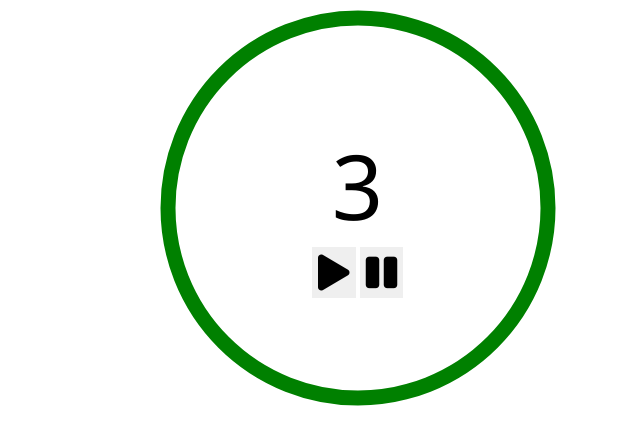
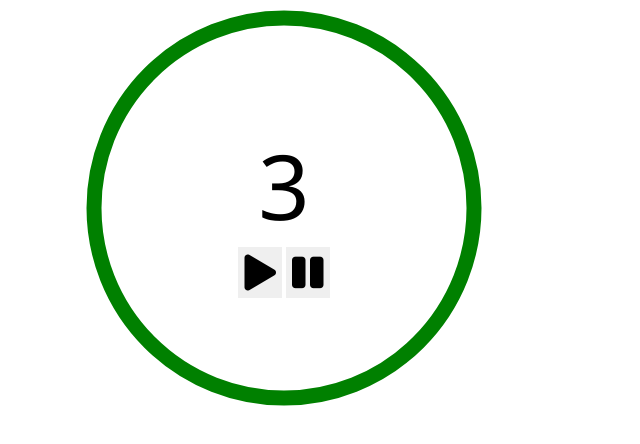
Before and after one commit to magdalena-amb/svg-timer-js, a plain HTML site: page index.html in a window 1280 px wide. Shown: the whole page, without its empty margins (356-996 px from the left). Drawn offline with Linux system fonts and the light colour scheme.

Commit message:
update styles.css

```diff
--- a/style.css
+++ b/style.css
@@ -3,10 +3,14 @@
   width: 400px;
 }
 
+.container {
+  display: flex;
+  align-items: center;
+  justify-content: center;
+}
+
 .timer {
   position: relative;
-  top: 40%;
-  left: 40%;
   display: inline-block;
 }
 
```
